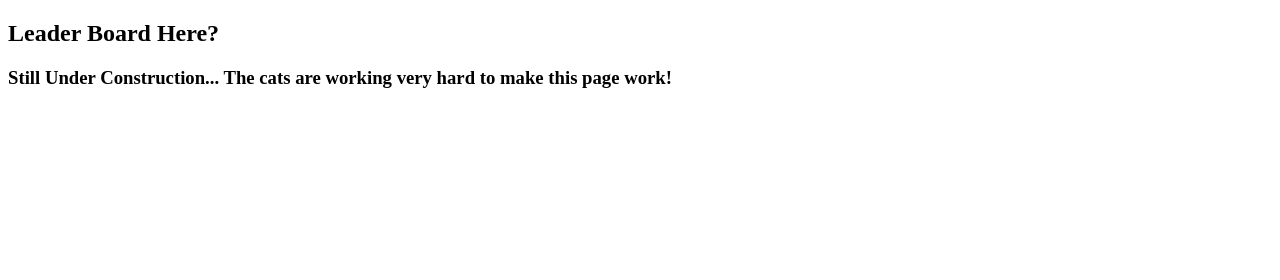
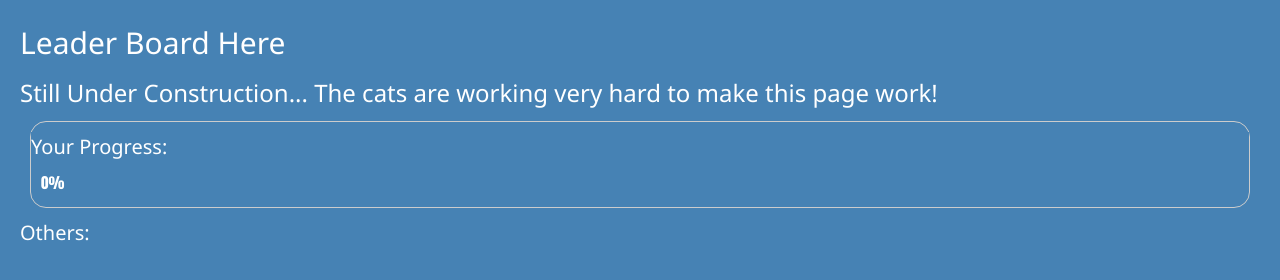
Before and after one commit to sonialiao/CatTracker_Hacker413_2024, a plain HTML site: page leaderboard.html in a window 1280 px wide. Drawn offline with nearby package versions, Linux system fonts and the light colour scheme.

Commit message:
additions to leaderboard: now self progress exists

```diff
--- a/index.js
+++ b/index.js
@@ -39,6 +39,7 @@ function updateProgress() {
     bar.style.width = (progress*100) + '%';
     bar.innerHTML = Math.round(progress*100) + '%';
   }
+  localStorage.setItem("selfProgress", progress);
 }
 
 // Create a new list item when clicking on the "Add" button
--- /dev/null
+++ b/leaderboard.css
@@ -0,0 +1,6 @@
+* {
+    background-color: steelblue;
+    font-family: Impact, Haettenschweiler, 'Arial Narrow Bold', sans-serif;
+    color: white;
+    margin: 10px;
+}
--- a/leaderboard.html
+++ b/leaderboard.html
@@ -1,12 +1,27 @@
 <!DOCTYPE html>
 <html>
 <head>
-  <!-- <link rel="stylesheet" href="main.css">
-  <link rel="stylesheet" href="https://www.w3schools.com/w3css/4/w3.css"> -->
+  <link rel="stylesheet" href="leaderboard.css">
+  <link rel="stylesheet" href="https://www.w3schools.com/w3css/4/w3.css">
 </head>
 <body>
-    <div>
-        <h2>Leader Board Here?</h2>
+    <div id="title">
+        <h2>Leader Board Here</h2>
         <h3>Still Under Construction... The cats are working very hard to make this page work!</h3>
     </div>
+    <div id="displaySelfProgress" class="selfBar">
+      <div class="w3-border w3-round-xlarge">
+        <h4> Your Progress: </h4>
+        <div class="w3-blue w3-round-xlarge" style="height:25px; width: 0%;" id="selfProgress"></div>
+        <script>
+          var width = localStorage.getItem("selfProgress");
+          var bar = document.getElementById("selfProgress");
+          bar.style.width = (width*100) + '%';
+          bar.innerHTML = Math.round(width*100) + '%';
+        </script>
+      </div>
+    </div>
+    <div id="displayOtherProgress">
+      <h4> Others: </h4>
+    </div>
 </body>
```
